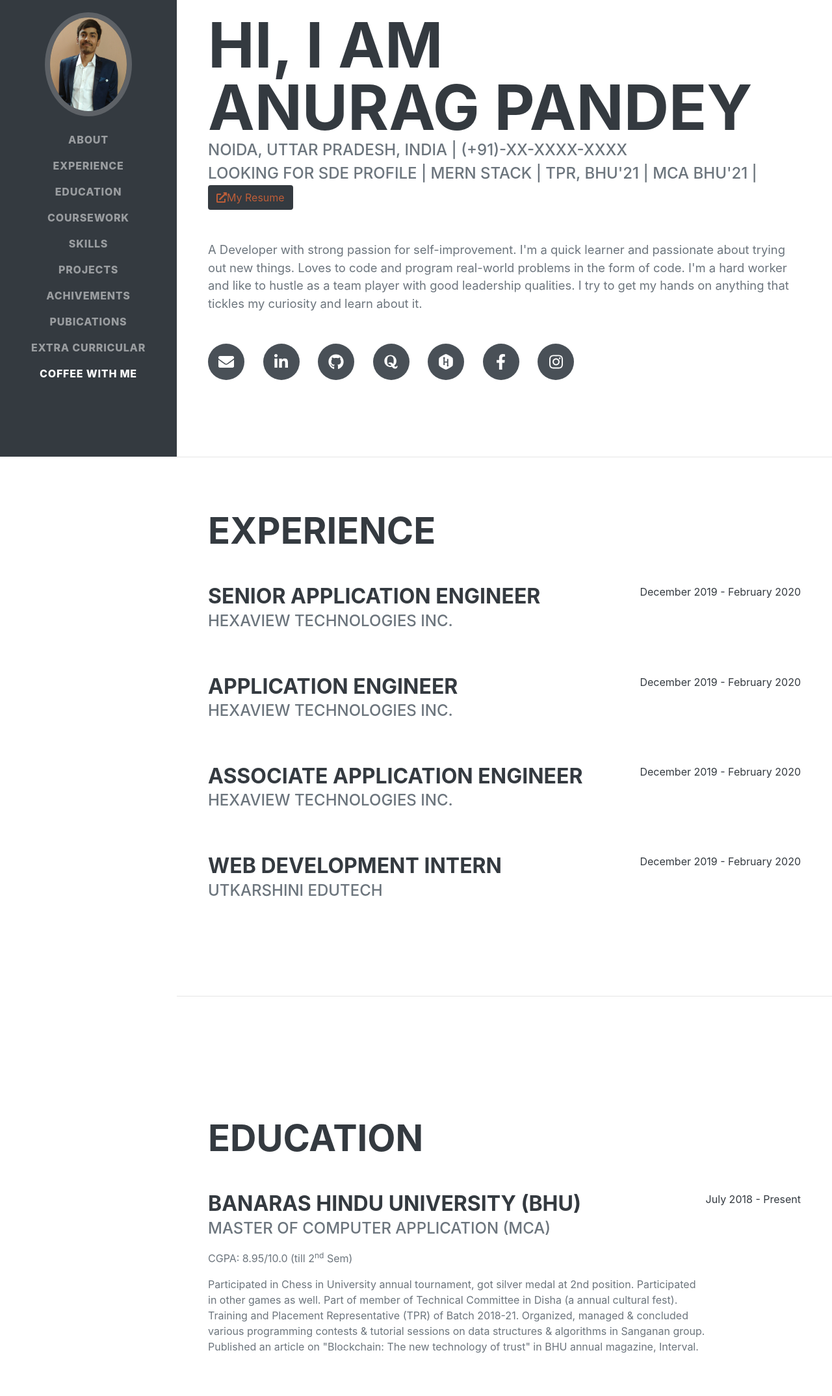
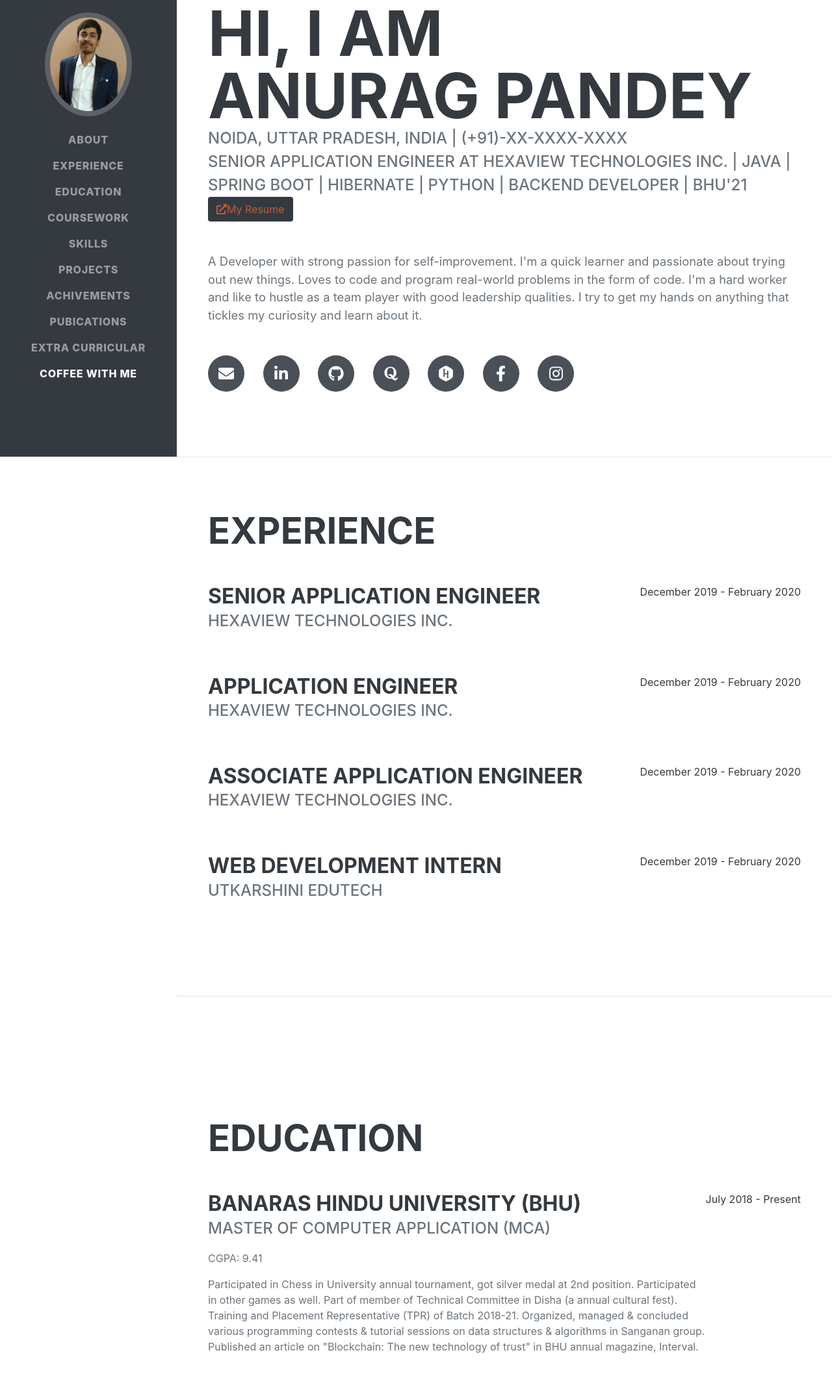
Before and after one commit to anuragbhu/anuragbhu.github.io, a plain HTML site: page index.html in a window 1280 px wide. Shown: the part 97-2246 px from the top of the page at 65% size. Drawn offline with nearby package versions, Linux system fonts and the light colour scheme; a web font is replaced by a local one.

Commit message:
Update index.html

```diff
--- a/index.html
+++ b/index.html
@@ -54,7 +54,7 @@
                     </h1>
                     <div class="subheading mb-5">
                         Noida, Uttar Pradesh, India | (+91)-XX-XXXX-XXXX
-                        <div>Looking for SDE Profile | MERN Stack | TPR, BHU'21 | MCA BHU'21 |</div>
+                        <div>Senior Application Engineer at Hexaview Technologies Inc. | Java | Spring Boot | Hibernate | Python | Backend Developer | BHU'21</div>
                         <div><button type="button" class="btn bg-dark"><a href="https://www.linkedin.com/in/anuragbhu/" target="_blank"><i class="fas fa-external-link-alt"></i>My Resume</a></button></div>
                     </div>
                     <p class="lead mb-5">A Developer with strong passion for self-improvement. I'm a quick learner and passionate about trying out new things. Loves to code and program real-world problems in the form of code. I'm a hard worker and like to hustle as a team player with good leadership qualities.  I try to get my hands on anything that tickles my curiosity and learn about it.</p>
@@ -115,7 +115,7 @@
                         <div class="flex-grow-1">
                             <h3 class="mb-0">Banaras Hindu University (BHU)</h3>
                             <div class="subheading mb-3">Master of Computer Application (MCA)</div>
-                            <p>CGPA: 8.95/10.0 (till 2<sup>nd</sup> Sem)</p>
+                            <p>CGPA: 9.41</p>
                             <p>Participated in Chess in University annual tournament, got silver medal at 2nd position.
                                 Participated in other games as well. Part of member of Technical Committee in Disha (a annual cultural fest). Training and Placement Representative (TPR) of Batch 2018-21. Organized, managed & concluded various programming contests & tutorial sessions on data structures & algorithms in Sanganan group. Published an article on "Blockchain: The new technology of trust" in BHU annual magazine, Interval.</p>
                         </div>
```
